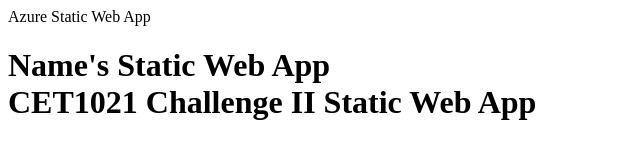
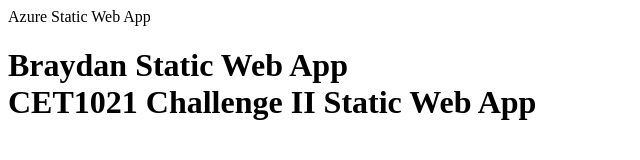
Before and after one commit to A-00160363/challange-github, a plain HTML site: page files/index.html in a window 1280 px wide. Shown: the whole page, without its empty margins (0-640 px from the left). Drawn offline with Linux system fonts and the light colour scheme.

Commit message:
Update index.html

```diff
--- a/files/index.html
+++ b/files/index.html
@@ -1,6 +1,6 @@
 <html>
 <head>Azure Static Web App</head>
 <body>
-<h1>Name's Static Web App<br>CET1021 Challenge II Static Web App</h1>
+<h1>Braydan Static Web App<br>CET1021 Challenge II Static Web App</h1>
 </body>
 </html>
```
